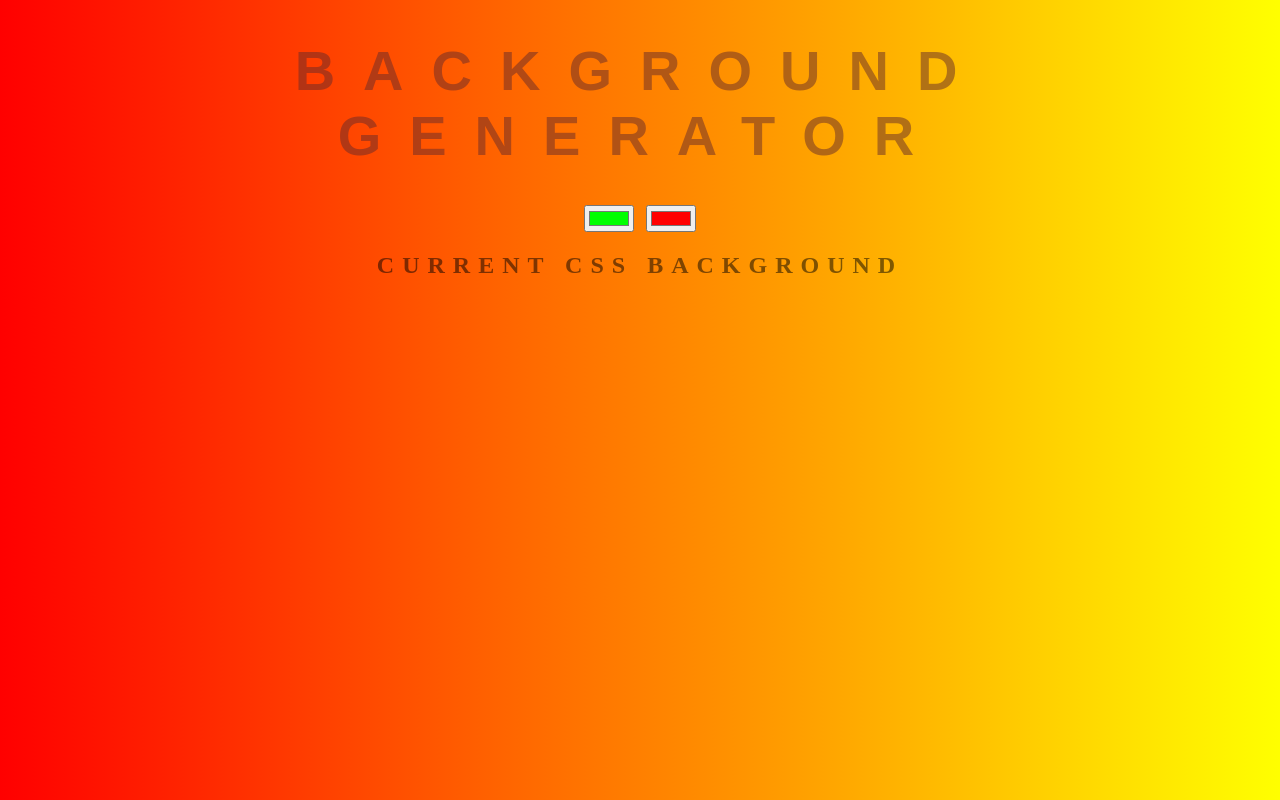
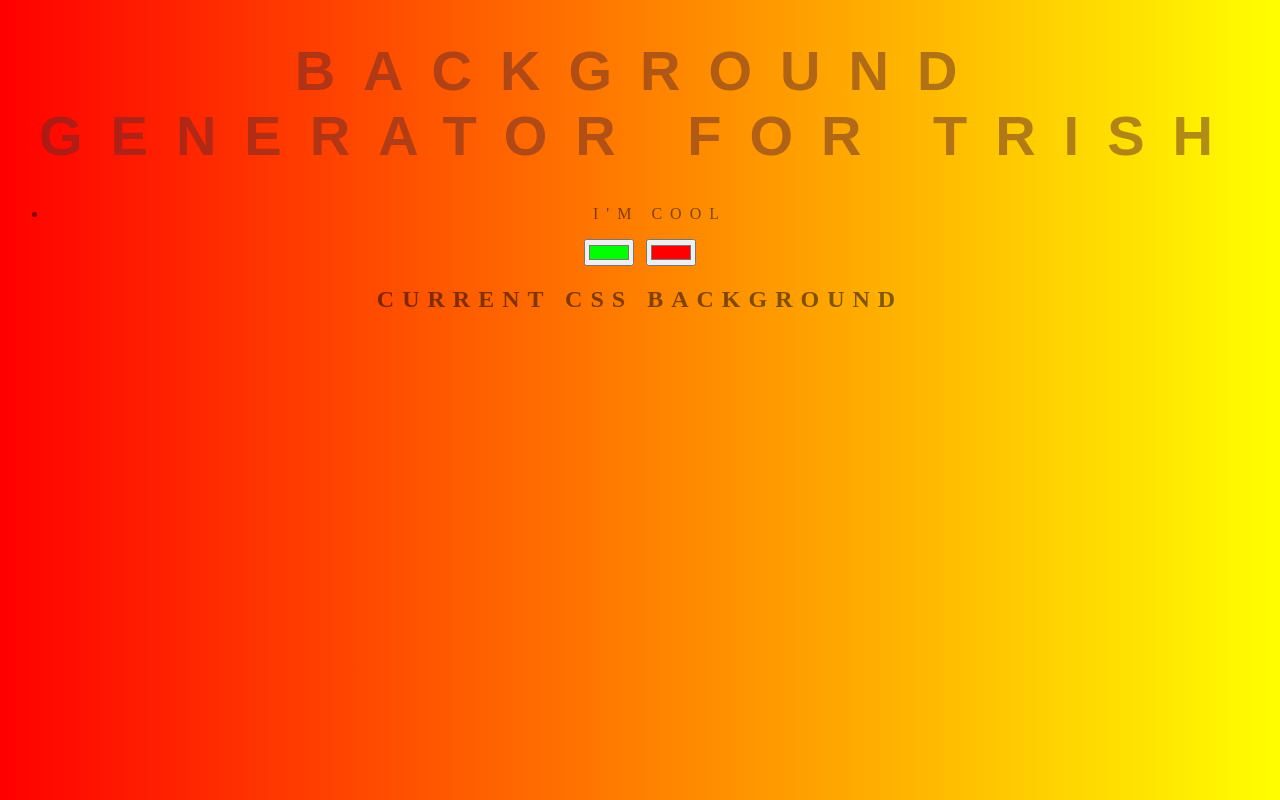
Before and after one commit to yiegito/background-generator, a plain HTML site: page index.html in a window 1280 px wide. Drawn offline with Linux system fonts and the light colour scheme.

```diff
--- a/index.html
+++ b/index.html
@@ -8,7 +8,10 @@
     <link rel="stylesheet" type="text/css" href="style.css">
 </head>
 <body id ="gradient">
-    <h1>Background Generator</h1>
+    <h1>Background Generator for TRISH</h1>
+    <ul>
+        <li>i'm cool</li>
+    </ul>
 
     <input name="color1" type="color" class="color1" value="#00ff00">
     <input name="color2" type = "color"class="color2" value="#ff0000">
```
